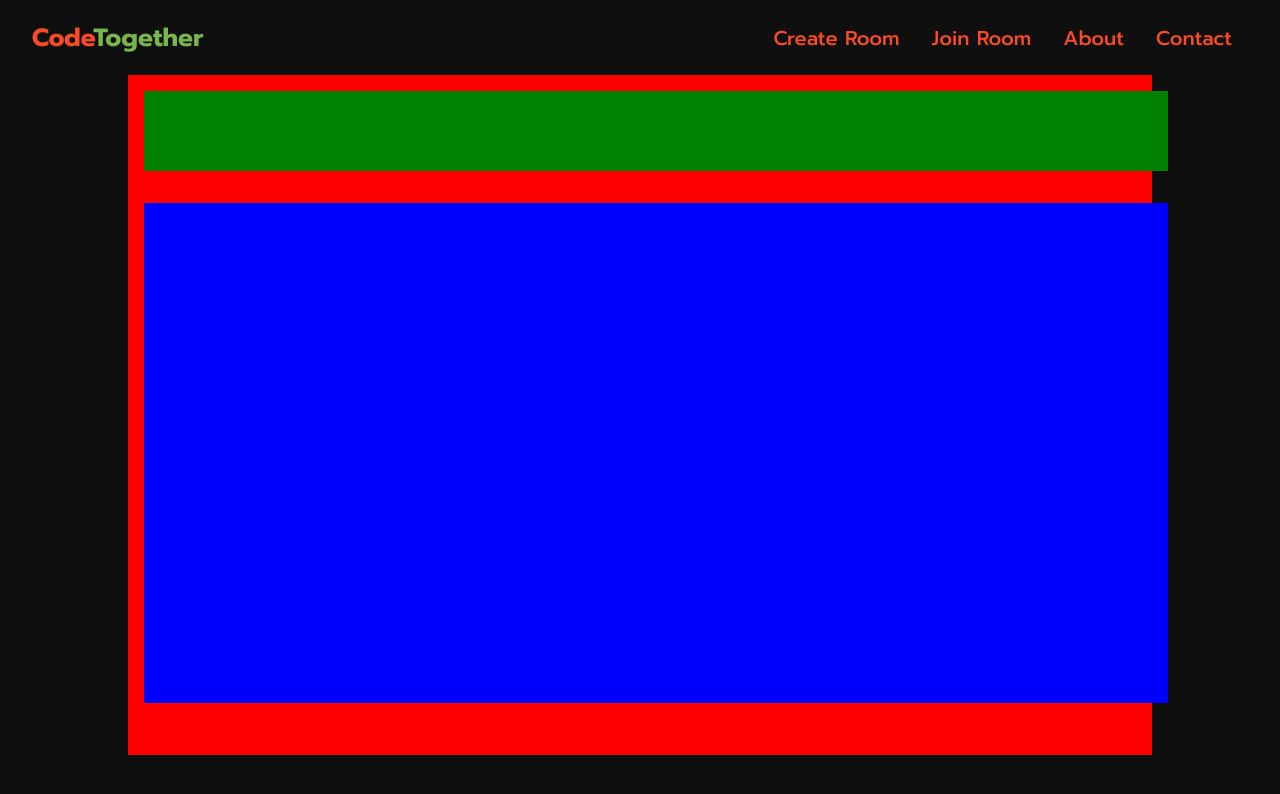
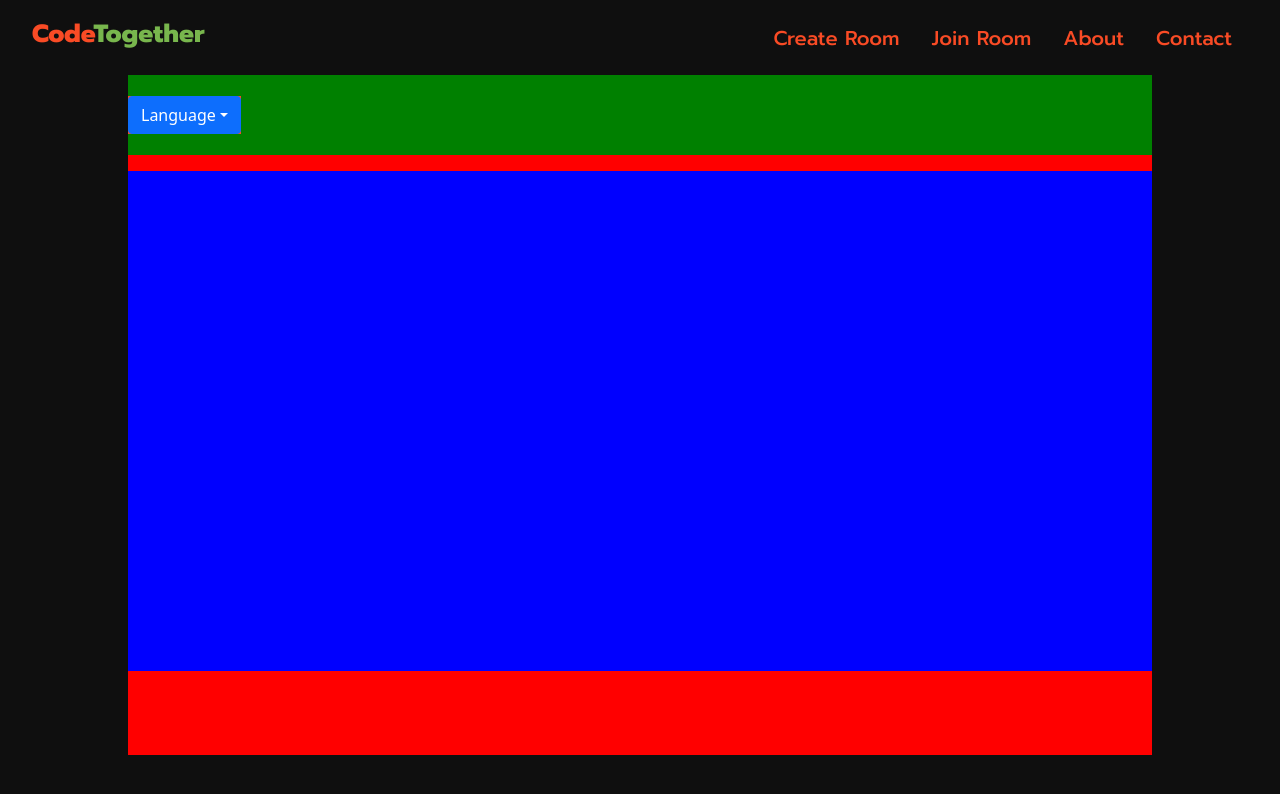
Before and after one commit to tejasvi541/code-together, a React (Create React App) app: page /join-room in a window 1280 px wide. Shown: the top 794 px of the page. Built offline with nearby package versions, Linux system fonts and the light colour scheme.

Commit message:
bug fixed

```diff
--- a/src/components/CodeEditor/CodeEditor.js
+++ b/src/components/CodeEditor/CodeEditor.js
@@ -1,5 +1,6 @@
 import React from 'react';
 import { makeStyles } from '@mui/styles';
+import { Dropdown, DropdownButton } from 'react-bootstrap';
 
 const useStyles = makeStyles(() => ({
   editor: {
@@ -13,13 +14,17 @@ const useStyles = makeStyles(() => ({
     width: '100%',
     backgroundColor: 'green',
     height: '80px',
-    margin: '1rem',
+    display: 'flex',
+    alignItems: 'center',
   },
   textArea: {
     width: '100%',
     backgroundColor: 'blue',
     height: '500px',
-    margin: '1rem',
+    marginTop: '1rem',
+  },
+  dropdown: {
+    backgroundColor: '#F94B25',
   },
 }));
 
@@ -27,7 +32,18 @@ function CodeEditor() {
   const classes = useStyles();
   return (
     <div className={classes.editor}>
-      <div className={classes.toolbar}></div>
+      <div className={classes.toolbar}>
+        <DropdownButton
+          className={classes.dropdown}
+          id="dropdown-basic-button"
+          title="Language"
+        >
+          <Dropdown.Item>Java</Dropdown.Item>
+          <Dropdown.Item>C++</Dropdown.Item>
+          <Dropdown.Item>Python</Dropdown.Item>
+          <Dropdown.Item>JavaScript</Dropdown.Item>
+        </DropdownButton>
+      </div>
       <div className={classes.textArea}></div>
     </div>
   );
--- a/src/components/navabr/Navbar.js
+++ b/src/components/navabr/Navbar.js
@@ -16,6 +16,7 @@ const useStyles = makeStyles((menueVisible) => ({
     fontSize: '25px',
     color: '#F94B25',
     marginLeft: '2rem',
+    fontWeight: '800',
   },
   span: {
     color: '#78B64D',
--- a/src/index.css
+++ b/src/index.css
@@ -6,7 +6,7 @@ body {
     sans-serif;
   -webkit-font-smoothing: antialiased;
   -moz-osx-font-smoothing: grayscale;
-  background-color: #0f0f0f;
+  background-color: #0f0f0f !important;
 }
 
 code {
--- a/src/index.js
+++ b/src/index.js
@@ -3,6 +3,7 @@ import ReactDOM from 'react-dom';
 import './index.css';
 import App from './App';
 import reportWebVitals from './reportWebVitals';
+import 'bootstrap/dist/css/bootstrap.min.css';
 
 ReactDOM.render(
   <React.StrictMode>
```
